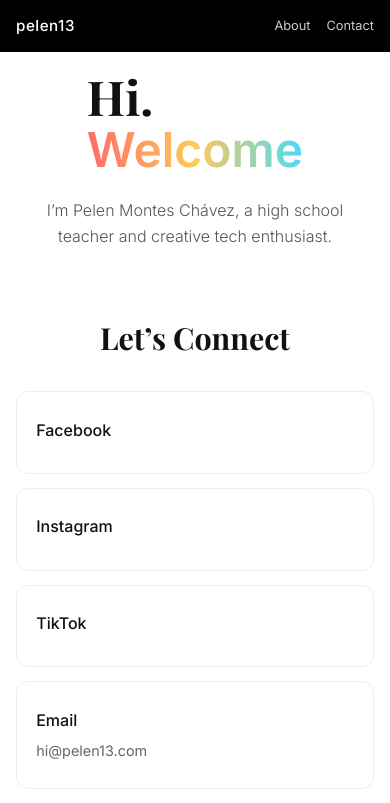
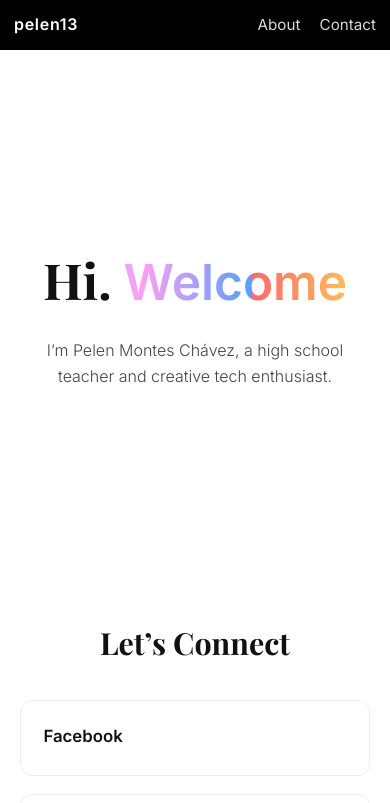
Before and after one commit to pelen78/pelen78.github.io, a plain HTML site: page index.html in a window 390 px wide. Shown: the top 803 px of the page. Drawn offline with nearby package versions, Linux system fonts and the light colour scheme.

Commit message:
Update index.html

```diff
--- a/index.html
+++ b/index.html
@@ -3,15 +3,13 @@
 
 <head>
     <meta charset="UTF-8">
-    <meta name="viewport" content="width=device-width, initial-scale=1.0">
+    <meta name="viewport" content="width=device-width, initial-scale=1.0, maximum-scale=1">
     <title>Pelen Montes Chávez | pelen13.com</title>
 
     <!-- Google Fonts -->
     <link rel="preconnect" href="https://fonts.googleapis.com">
     <link rel="preconnect" href="https://fonts.gstatic.com" crossorigin>
-    <link
-        href="https://fonts.googleapis.com/css2?family=Inter:wght@300;400;500;600&family=Playfair+Display:wght@700&display=swap"
-        rel="stylesheet">
+    <link href="https://fonts.googleapis.com/css2?family=Inter:wght@300;400;500;600&family=Playfair+Display:wght@700&display=swap" rel="stylesheet">
 
     <style>
         /* Reset and Base Styles */
@@ -27,6 +25,7 @@
             color: #111111;
             line-height: 1.6;
             -webkit-font-smoothing: antialiased;
+            overflow-x: hidden;
         }
 
         a {
@@ -41,7 +40,7 @@
             left: 0;
             width: 100%;
             height: 56px;
-            background-color: #000000;
+            background-color: #000;
             color: #ffffff;
             display: flex;
             justify-content: space-between;
@@ -51,64 +50,62 @@
         }
 
         .nav-logo {
-            font-size: 0.95rem;
-            font-weight: 500;
-            letter-spacing: 0.5px;
+            font-size: 1rem;
+            font-weight: 600;
+            letter-spacing: 0.7px;
         }
 
         .nav-links {
             display: flex;
-            gap: 1.5rem;
-            font-size: 0.9rem;
+            gap: 1.2rem;
+            font-size: 0.95rem;
         }
 
         .nav-links a {
-            color: rgba(255, 255, 255, 0.8);
+            color: rgba(255, 255, 255, 0.85);
             transition: color 0.3s ease;
         }
 
         .nav-links a:hover {
-            color: #ffffff;
+            color: #fff;
         }
 
         /* Hero Section */
         #hero {
-            min-height: 70vh; /* más compacto para que se vea antes el "Let's Connect" */
+            min-height: 68vh;
             display: flex;
             flex-direction: column;
             justify-content: center;
             align-items: center;
             text-align: center;
-            padding: 80px 20px 40px; /* espacio abajo para no empujar tanto la siguiente sección */
+            padding: 85px 20px 30px;
         }
 
         .hero-title-container {
-            margin-bottom: 1.5rem;
+            margin-bottom: 1rem;
             display: flex;
             align-items: baseline;
             justify-content: center;
             flex-wrap: wrap;
-            gap: 1rem;
+            gap: 0.75rem;
         }
 
         .hero-hi {
             font-family: 'Playfair Display', serif;
-            font-size: 4.5rem;
+            font-size: 4rem;
             font-weight: 700;
-            line-height: 1;
         }
 
         .hero-welcome {
             font-family: 'Inter', sans-serif;
-            font-size: 4.5rem;
+            font-size: 4rem;
             font-weight: 700;
-            line-height: 1;
             background: linear-gradient(90deg, #ff6b6b, #feca57, #48dbfb, #ff9ff3, #54a0ff);
             -webkit-background-clip: text;
             background-clip: text;
             color: transparent;
-            background-size: 200% auto;
-            animation: shine 5s linear infinite;
+            background-size: 200%;
+            animation: shine 7s linear infinite;
         }
 
         @keyframes shine {
@@ -119,14 +116,15 @@
 
         .hero-subtitle {
             font-size: 1.15rem;
-            color: #555;
             max-width: 600px;
             font-weight: 300;
+            color: #444;
+            padding: 0 12px;
         }
 
         /* Contact Section */
         #contact {
-            padding: 40px 20px 80px; /* menos espacio arriba, más abajo para respirar */
+            padding: 45px 20px 70px;
             background-color: #fff;
             display: flex;
             flex-direction: column;
@@ -135,9 +133,8 @@
 
         .section-title {
             font-family: 'Playfair Display', serif;
-            font-size: 2.2rem;
-            margin-bottom: 2.5rem;
-            text-align: center;
+            font-size: 2.3rem;
+            margin-bottom: 2rem;
         }
 
         .contact-grid {
@@ -151,102 +148,69 @@
         .contact-card {
             display: flex;
             flex-direction: column;
+            align-items: center;
             justify-content: center;
-            align-items: center;
-            padding: 1.6rem 1.2rem;
+            padding: 1.4rem;
             border: 1px solid #eee;
             border-radius: 12px;
-            transition: all 0.3s ease;
-            background-color: #fff;
+            background: #fff;
+            transition: all 0.25s ease;
         }
 
         .contact-card:hover {
-            transform: translateY(-4px);
-            box-shadow: 0 8px 18px rgba(0, 0, 0, 0.05);
-            border-color: transparent;
+            transform: translateY(-3px);
+            box-shadow: 0 6px 14px rgba(0, 0, 0, 0.06);
         }
 
         .contact-label {
             font-size: 1.05rem;
-            font-weight: 500;
-            margin-bottom: 0.25rem;
+            font-weight: 600;
+            margin-bottom: 0.15rem;
         }
 
         .contact-detail {
-            font-size: 0.9rem;
+            font-size: 0.88rem;
             color: #666;
-            margin-top: 0.1rem;
         }
 
         /* Footer */
         footer {
-            padding: 1.5rem;
+            padding: 1.3rem;
             text-align: center;
-            font-size: 0.8rem;
+            font-size: 0.78rem;
             color: #888;
             border-top: 1px solid #f5f5f5;
         }
 
-        /* Responsive Adjustments */
+        /* Responsive */
         @media (max-width: 768px) {
 
             nav {
-                height: 52px;
-                padding: 0 16px;
-            }
-
-            .nav-links {
-                gap: 1rem;
-                font-size: 0.8rem;
-            }
-
-            #hero {
-                min-height: auto;
-                padding: 72px 16px 32px;
-            }
-
-            .hero-title-container {
-                flex-direction: column;
-                gap: 0.4rem;
+                height: 50px;
+                padding: 0 14px;
             }
 
             .hero-hi,
             .hero-welcome {
-                font-size: 3rem;
+                font-size: 3.1rem;
             }
 
             .hero-subtitle {
                 font-size: 1rem;
-                padding: 0 8px;
-            }
-
-            #contact {
-                padding: 32px 16px 56px;
             }
 
             .section-title {
                 font-size: 1.9rem;
-                margin-bottom: 1.8rem;
             }
 
             .contact-grid {
                 grid-template-columns: 1fr;
-                max-width: 100%;
-                gap: 14px;
             }
 
             .contact-card {
                 align-items: flex-start;
+                width: 100%;
                 text-align: left;
-                width: 100%;
-            }
-
-            .contact-label {
-                font-size: 1rem;
-            }
-
-            .contact-detail {
-                font-size: 0.9rem;
             }
         }
     </style>
@@ -263,7 +227,7 @@
         </div>
     </nav>
 
-    <!-- Hero / About Section -->
+    <!-- Hero Section -->
     <section id="hero">
         <div id="about"></div>
         <div class="hero-title-container">
@@ -280,32 +244,29 @@
         <h2 class="section-title">Let’s Connect</h2>
 
         <div class="contact-grid">
-            <!-- Facebook -->
+
             <a href="https://www.facebook.com/pelen.mch/" target="_blank" class="contact-card">
                 <span class="contact-label">Facebook</span>
             </a>
 
-            <!-- Instagram -->
             <a href="https://www.instagram.com/pelen13/" target="_blank" class="contact-card">
                 <span class="contact-label">Instagram</span>
             </a>
 
-            <!-- TikTok -->
             <a href="https://www.tiktok.com/@pelenmch" target="_blank" class="contact-card">
                 <span class="contact-label">TikTok</span>
             </a>
 
-            <!-- Email -->
             <a href="mailto:hi@pelen13.com" class="contact-card">
                 <span class="contact-label">Email</span>
                 <span class="contact-detail">hi@pelen13.com</span>
             </a>
 
-            <!-- Phone -->
             <a href="tel:+528332189030" class="contact-card">
                 <span class="contact-label">Phone</span>
                 <span class="contact-detail">+52 833 218 9030</span>
             </a>
+
         </div>
     </section>
 
```
